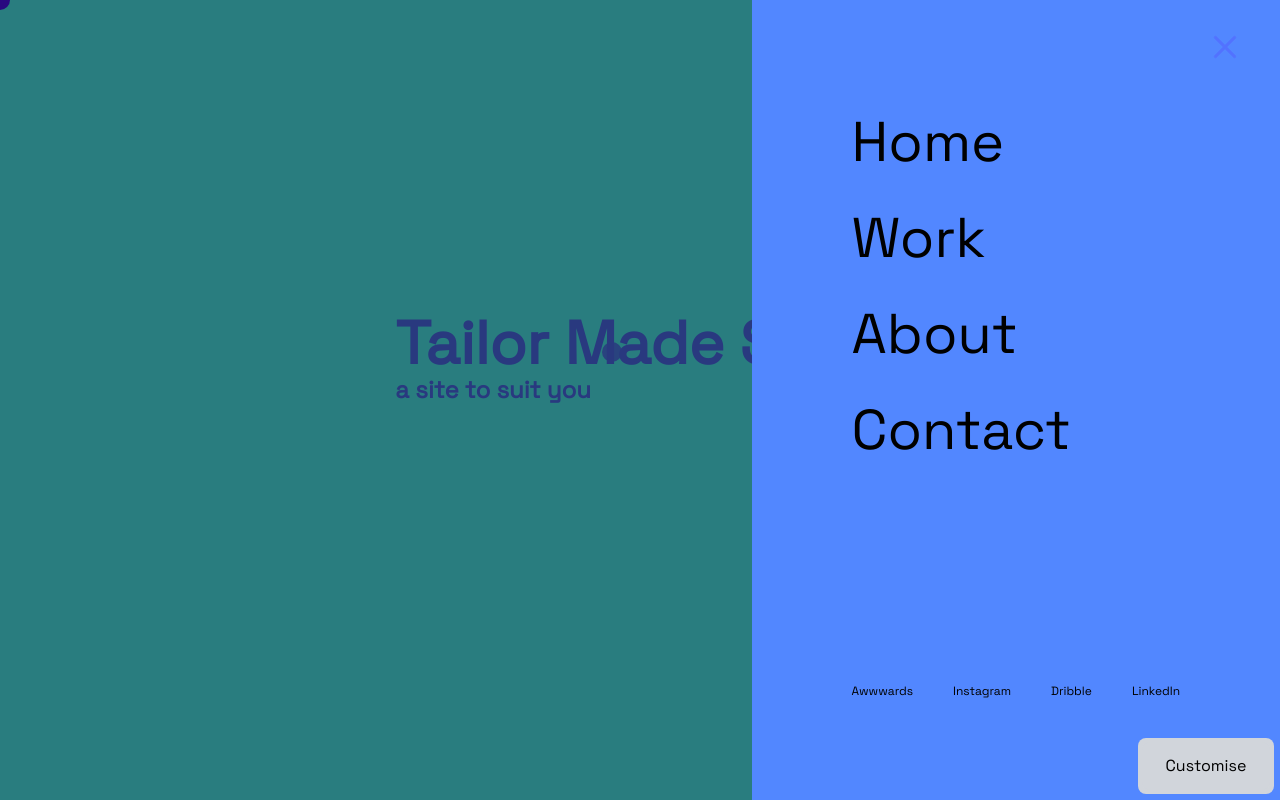
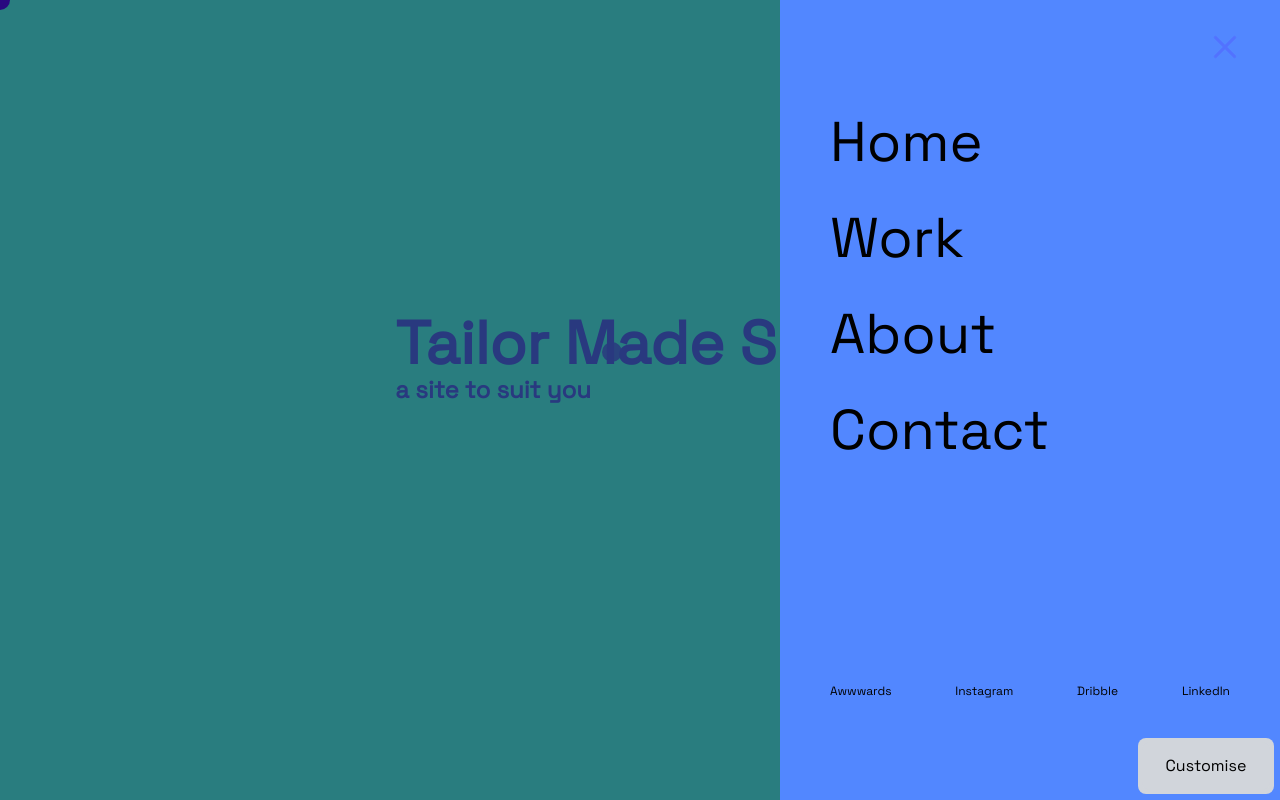
Before and after one commit to rurigrass/tailor-made-sites, a Next.js app: page / in a window 1280 px wide. Both pictures are taken after a click on the element 1225 px from the left and 47 px from the top of the page. Built offline with nearby package versions, Linux system fonts and the light colour scheme; a web font is replaced by a local one; what tailwindcss-3d would draw is missing.

Commit message:
width in sidebar changed

```diff
--- a/src/components/nav/Nav.tsx
+++ b/src/components/nav/Nav.tsx
@@ -46,10 +46,10 @@ const Nav = ({ primaryColour }: NavProps) => {
       initial="initial"
       animate="enter"
       exit="exit"
-      className="h-[100vh] fixed top-0 right-0"
+      className="h-[100vh] w-full md:w-[500px] fixed top-0 right-0"
       style={{ backgroundColor: primaryColour }}
     >
-      <div className=" box-border h-full p-[100px] flex flex-col justify-between">
+      <div className=" box-border h-full pl-[50px] py-[100px] flex flex-col justify-between">
         <div
           onMouseLeave={() => {
             setSelectedIndicator(pathname);
@@ -69,7 +69,7 @@ const Nav = ({ primaryColour }: NavProps) => {
           })}
         </div>
 
-        <div className="flex w-full justify-between text-[12px] gap-[40px]">
+        <div className="flex w-full justify-between text-[12px] gap-[40px] pr-[50px]">
           <a>Awwwards</a>
 
           <a>Instagram</a>
```
